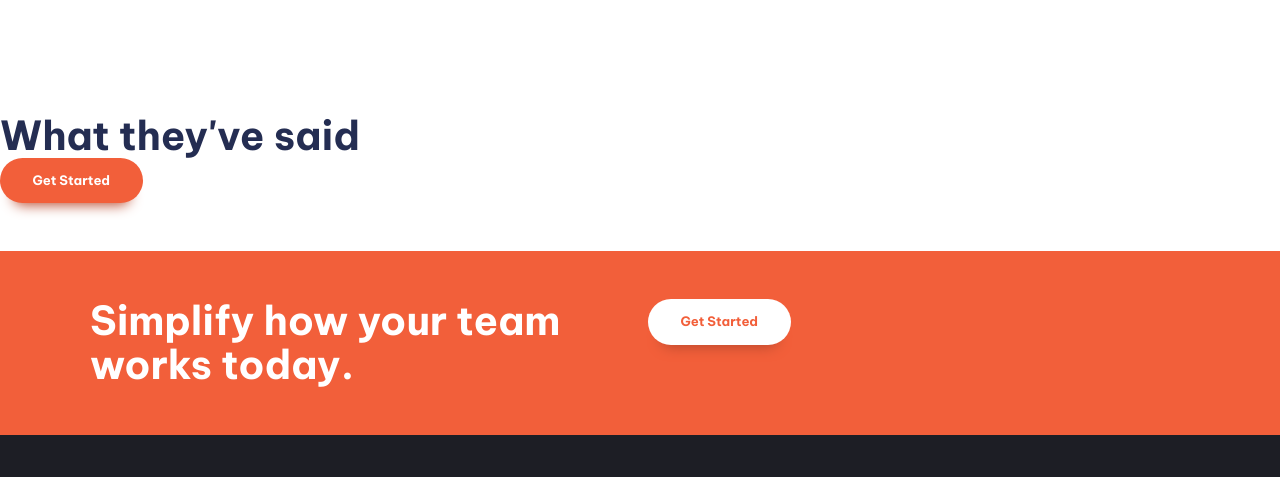
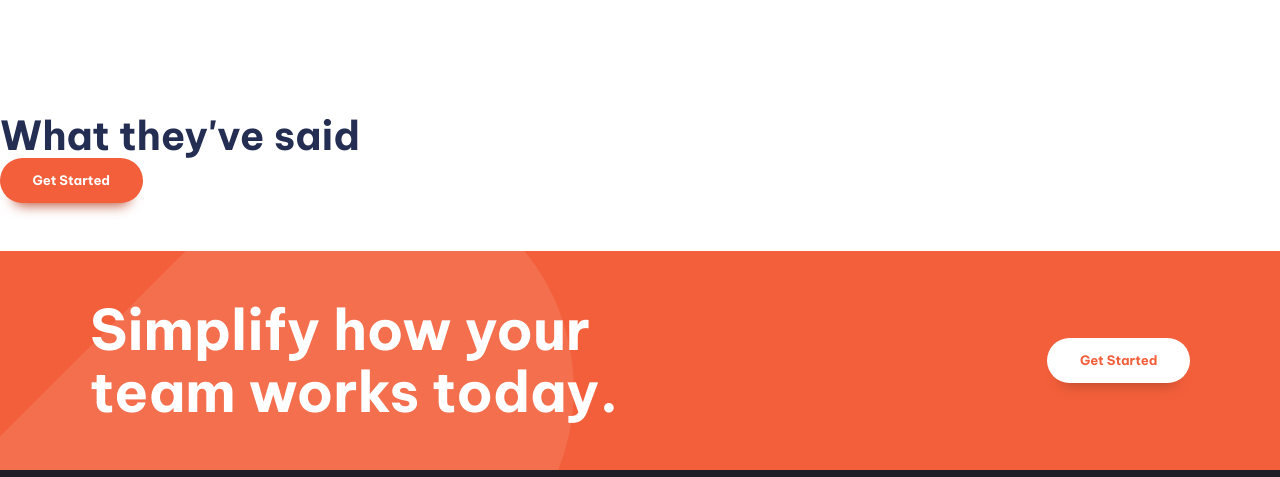
Before and after one commit to toronado93/fm-landing-page, a website built with Vite: page index.html in a window 1280 px wide. Shown: the part 1341-1818 px from the top of the page. Built offline with nearby package versions, Linux system fonts and the light colour scheme.

Commit message:
Add CTA Section

```diff
--- a/index.html
+++ b/index.html
@@ -134,13 +134,13 @@
 
       <section class="cta | bg-accent-400 text-neutral-100 | padding-block-700">
         <div class="container">
-          <div class="even-columns">
+          <div class="even-columns vertical-align-center">
             <div>
-              <p class="fs-secondary-heading fw-bold">
+              <p class="fs-primary-heading fw-bold">
                 Simplify how your team works today.
               </p>
             </div>
-            <div>
+            <div class="justift-self-end-md">
               <button class="button" data-type="inverted">Get Started</button>
             </div>
           </div>
--- a/style.css
+++ b/style.css
@@ -138,7 +138,7 @@
 /* button */
 
 .button {
-  display: inline-flex;
+  display: flex;
   cursor: pointer;
   text-decoration: none;
   border: 0;
@@ -261,6 +261,32 @@
   }
 }
 
+/* CTA */
+
+.cta {
+  position: relative;
+  isolation: isolate;
+  text-align: center;
+}
+
+@media (min-width: 50em) {
+  .cta {
+    text-align: left;
+  }
+}
+
+.cta::before {
+  content: "";
+  position: absolute;
+  z-index: -1;
+  inset: 0;
+  background-image: url(/images/bg-tablet-pattern.svg),
+    url(/images/bg-tablet-pattern.svg);
+  background-repeat: no-repeat;
+  background-position: -15rem -5rem, 80rem -42rem;
+  opacity: 0.11;
+}
+
 /* UTILITY CLASSES */
 
 @media (min-width: 50em) {
@@ -289,6 +315,19 @@
   width: min(var(--max-width), 100% - var(--padding) * 2);
 
   margin-inline: auto;
+}
+.vertical-align-center {
+  align-items: center;
+}
+
+.justift-self-end-md {
+  justify-self: center;
+}
+
+@media (min-width: 50em) {
+  .justift-self-end-md {
+    justify-self: end;
+  }
 }
 
 :where(.flow :not(:first-child)) {
```
